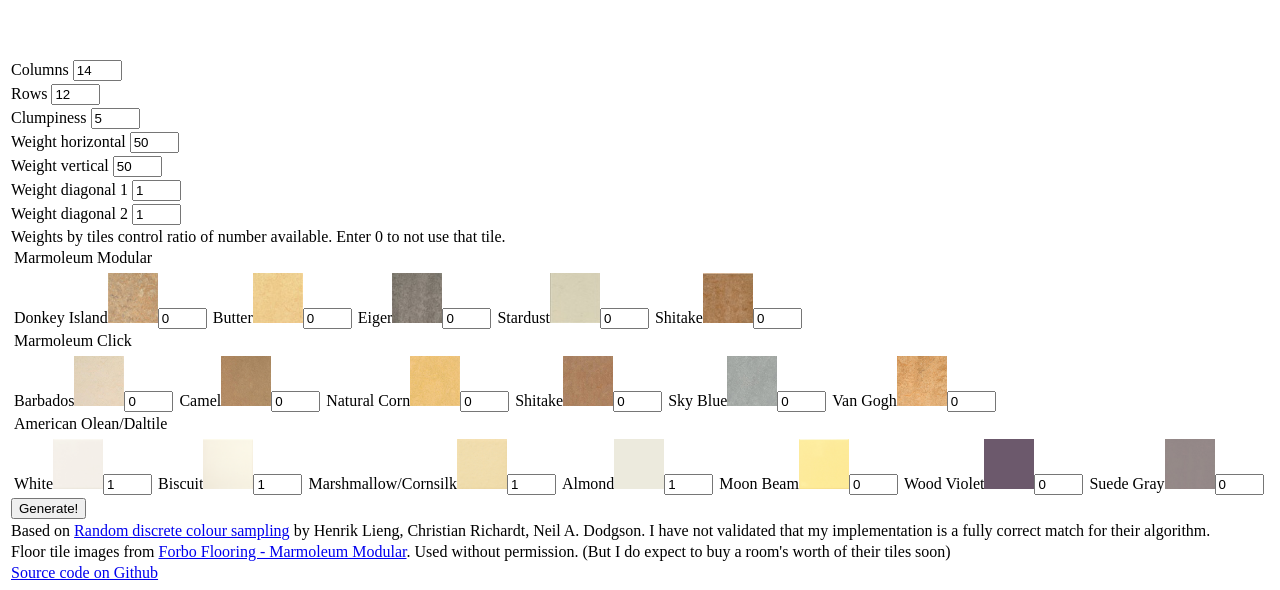
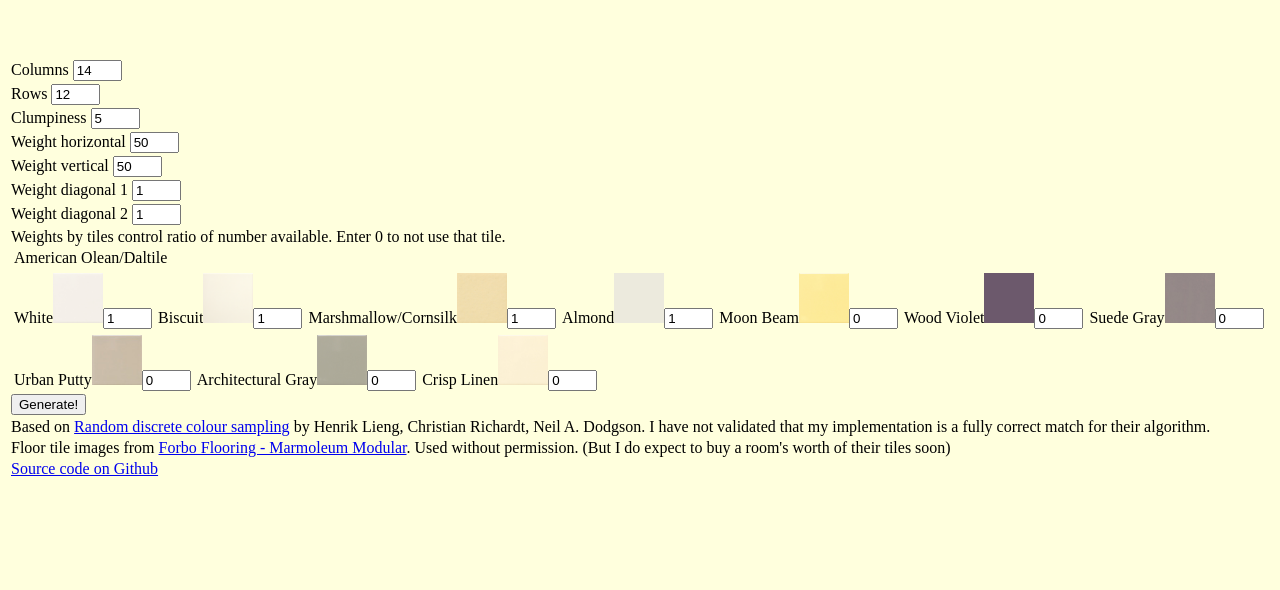
Before and after one commit to edward3h/random_tiles, a plain HTML site: page index.html in a window 1280 px wide. Shown: the part 609-1199 px from the top of the page. After the commit the page ends 1095 px from the top, so only its background shows below. Drawn offline with nearby package versions, Linux system fonts and the light colour scheme; a script that the page names is missing.

Commit message:
more colors and background

```diff
--- a/index.html
+++ b/index.html
@@ -2,6 +2,7 @@
 <head><title>Tiling</title>
 <script src="http://code.jquery.com/jquery-2.1.1.min.js"></script>
 <style>
+body {color: black; background-color: #FFFFDD;}
 label, div {margin: 3px;}
 label {display:block;}
 .foot {clear:both;}
@@ -21,6 +22,7 @@ div.tile img {width:50px; height:50px;}
 <label for="wd1">Weight diagonal 1 <input id="wd1" value=1 size=3></label>
 <label for="wd2">Weight diagonal 2 <input id="wd2" value=1 size=3></label>
 <div>Weights by tiles control ratio of number available. Enter 0 to not use that tile.</div>
+<!--
 <div class="foot">
 <div class="foot">Marmoleum Modular</div>
 <div class="tile" id="tile1">Donkey Island<img src="donkey_island.jpg"><input type="text" value="0" size=3></div>
@@ -38,6 +40,7 @@ div.tile img {width:50px; height:50px;}
 <div class="tile" id="tile15">Sky Blue<img src="click_skyblue.jpg"><input type="text" value="0" size=3></div>
 <div class="tile" id="tile16">Van Gogh<img src="click_vangogh.jpg"><input type="text" value="0" size=3></div>
 </div>
+-->
 
 <div class="foot">
 <div class="foot">American Olean/Daltile</div>
@@ -48,6 +51,9 @@ div.tile img {width:50px; height:50px;}
 <div class="tile" id="tile25">Moon Beam<img src="moon_beam.jpg"><input type="text" value="0" size=3></div>
 <div class="tile" id="tile26">Wood Violet<img src="wood_violet.jpg"><input type="text" value="0" size=3></div>
 <div class="tile" id="tile27">Suede Gray<img src="suede_gray.jpg"><input type="text" value="0" size=3></div>
+<div class="tile" id="tile28">Urban Putty<img src="urban_putty.jpg"><input type="text" value="0" size=3></div>
+<div class="tile" id="tile29">Architectural Gray<img src="architectural_gray.jpg"><input type="text" value="0" size=3></div>
+<div class="tile" id="tile2A">Crisp Linen<img src="crisp_linen.jpg"><input type="text" value="0" size=3></div>
 </div>
 <script src="tile_generator.js"></script>
 <div class="foot"><input type="button" value="Generate!" id="generate"></div>
```
Also changed, not shown: architectural_gray.jpg (added), crisp_linen.jpg (added), urban_putty.jpg (added).
